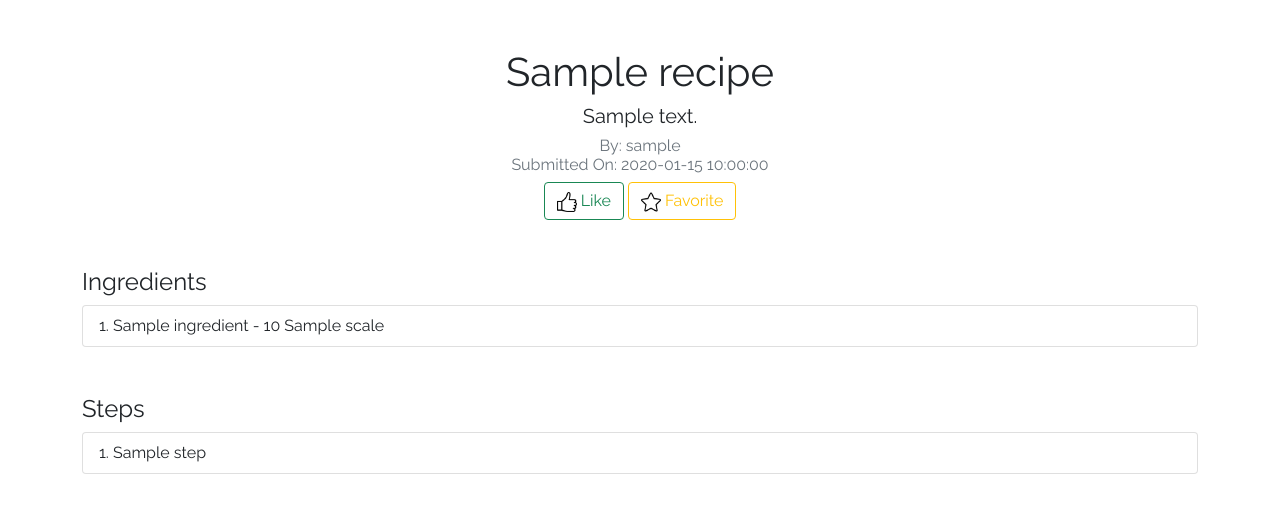
After one commit to natyavidhan/da-cookbook, a Flask app: template templates/recipe.html in a window 1280 px wide. The commit adds this page. Shown: the top 513 px of the page. Run offline with Flask 2, Linux system fonts and the light colour scheme; the template is opened without the code that fills it: most values are stand-ins (such as "Sample title", 1, 10 or a date in 2020); parts of the project's set-up code (start-up, migrations or seed data) failed here and were passed over; some libraries are stand-ins or nearby versions.

Commit message:
recipe preview and display on homepage

```diff
--- a/app.py
+++ b/app.py
@@ -1,4 +1,4 @@
-from flask import Flask, render_template, request, redirect, url_for, flash, session,jsonify
+from flask import Flask, render_template, request, redirect, url_for, flash, session, jsonify, abort
 import databases
 import json
 from authlib.integrations.flask_client import OAuth
@@ -20,7 +20,11 @@ backends = [Google]
 @app.route('/')
 def home():
     if 'user' in session:
-        return render_template('user.html', user=session['user'])
+        recipes = []
+        for recipe in database.getUserRecipes(session['user']['_id']):
+            recipes.append(database.getRecipeByID(recipe))
+        print(recipes)
+        return render_template('user.html', user=session['user'], recipes=recipes)
     return render_template('index.html')
 
 @app.route('/logout')
@@ -57,15 +61,43 @@ def new():
         "tags": recipe['tags'].split(" "),
         "by": session['user']['_id'],
         "likes": [],
+        "favorite": [],
         "created": datetime.now().strftime("%Y-%m-%d %H:%M:%S")
     }
     database.addRecipe(recipe)
     return redirect(url_for('home'))
 
-@app.route("/recipe/<id>")
+@app.route("/recipe/<id>", methods=['GET', 'DELETE'])
 def recipe(id):
-    recipe = database.getRecipe(id)
-    return render_template("recipe.html", recipe=recipe)
+    recipe = database.getRecipeByID(id)
+    recipe['by'] = database.getUser(recipe['by'])
+    if 'user' in session:
+        if request.method == "DELETE":
+            try:
+                database.deleteRecipe(id)
+                return "deleted"
+            except:
+                return abort(404)
+        return render_template("recipe.html", recipe=recipe, user=session['user'])
+    return render_template("recipe.html", recipe=recipe, user=None)
+
+@app.route("/recipe/<id>/like", methods=['POST'])
+def like(id):
+    if 'user' not in session:
+        return abort(401)
+    result = database.likeRecipe(session['user']['_id'], id)
+    if not result:
+        database.unlikeRecipe(session['user']['_id'], id)
+    return "liked"
+
+@app.route("/recipe/<id>/favorite", methods=['POST'])
+def favorite(id):
+    if 'user' not in session:
+        return abort(401)
+    result = database.addFavorite(session['user']['_id'], id)
+    if not result:
+        database.removeFavorite(session['user']['_id'], id)
+    return "favorited"
 
 def handle_authorize(remote, token, user_info):
     if not database.userExists(user_info['email']):
--- /dev/null
+++ b/static/style.css
@@ -0,0 +1,5 @@
+.recipe{
+    background-color: rgb(221, 221, 221);
+    border-radius: 25px;
+    padding: 10px;
+}
--- a/templates/base.html
+++ b/templates/base.html
@@ -16,6 +16,7 @@
     <script src="https://code.jquery.com/jquery-3.6.0.min.js" integrity="sha256-/xUj+3OJU5yExlq6GSYGSHk7tPXikynS7ogEvDej/m4=" crossorigin="anonymous"></script>
     <meta property="og:type" content="website">
     <meta property="og:site_name" content="Da Cookbook">
+    <link rel="stylesheet" href="/static/style.css">
     <meta property="og:title" content="{% block name %}
 
     {% endblock name %}">
--- /dev/null
+++ b/templates/recipe.html
@@ -0,0 +1,99 @@
+{% extends 'base.html' %}
+{% block title %}
+    {{recipe['title']}} | Da Cookbook
+{% endblock title %}
+{% block name %}
+    {{recipe['title']}} | Da Cookbook
+{% endblock name %}
+{% block content %}
+<div class="container mt-5">
+    <div class="text-center">
+        <h1>{{recipe['title']}}</h1>
+        <h5>{{recipe['description']}}</h5>
+        <h6 class="text-muted">
+            By: {{recipe['by']['username']}} <br>
+            Submitted On: {{recipe['created']}}
+        </h6>
+        {% if user is not none %}
+        <div class="buttons">
+            <button class="btn btn-outline-success" id="like-button" onclick="like()"><img src="/static/img/like.png" alt="" height="20px"> Like</button>
+            <button class="btn btn-outline-warning" id="favorite-button" onclick="favorite()"><img src="/static/img/favorite.png" alt="" height="20px"> Favorite</button>
+            {% if user['_id'] == recipe['by']['_id'] %}
+                <button class="btn btn-danger" onclick="deleteRecipe()">Delete Recipe</button>
+            {% endif %}
+        </div>
+        {% endif %}
+    </div>
+    <div class="ingredients mt-5">
+        <h4>Ingredients</h4>
+          <ul class="list-group list-group-numbered">
+            {% for ingredient in recipe['ingredients'] %}
+              <li class="list-group-item">{{ingredient['name']}} - {{ingredient['amount']}} {{ingredient['scale']}}</li>
+            {% endfor %}
+          </ul>
+    </div>
+    <div class="steps mt-5">
+        <h4>Steps</h4>
+          <ol class="list-group list-group-numbered">
+            {% for step in recipe['steps'] %}
+              <li class="list-group-item">{{step}}</li>
+            {% endfor %}
+          </ol>
+    </div>
+</div>
+<script>
+    function like(){
+        $.post('/recipe/{{recipe["_id"]}}/like',
+                    {
+                        "csrf_token": "{{ csrf_token() }}"
+                    },
+        function(data){
+                if($('#like-button').hasClass('btn-outline-success')){
+                    $('#like-button').removeClass('btn-outline-success');
+                    $('#like-button').addClass('btn-success');
+                    $('#like-button').html('<img src="/static/img/liked.png" alt="" height="20px"> Liked');
+                }else{
+                    $('#like-button').removeClass('btn-success');
+                    $('#like-button').addClass('btn-outline-success');
+                    $('#like-button').html('<img src="/static/img/like.png" alt="" height="20px"> Like');
+                }
+        });
+    }
+
+    function favorite(){
+        $.post('/recipe/{{recipe["_id"]}}/favorite',
+                    {
+                        "csrf_token": "{{ csrf_token() }}"
+                    },
+        function(data){
+            if(data.success){
+                if($('#favorite-button').hasClass('btn-outline-warning')){
+                    $('#favorite-button').removeClass('btn-outline-warning');
+                    $('#favorite-button').addClass('btn-warning');
+                    $('#favorite-button').html('<img src="/static/img/favorited.png" alt="" height="20px"> Favorited');
+                }else{
+                    $('#favorite-button').removeClass('btn-warning');
+                    $('#favorite-button').addClass('btn-outline-warning');
+                    $('#favorite-button').html('<img src="/static/img/favorite.png" alt="" height="20px"> Favorite');
+                }
+            }
+        });
+    }
+
+    function deleteRecipe(){
+        perm = confirm("Are you sure you want to delete this recipe?");
+        if (perm){
+            $.ajax({
+                url: `/recipe/{{recipe['_id']}}`,
+                type: 'DELETE',
+                    data: {
+                        "csrf_token": "{{ csrf_token() }}"
+                    },
+                success: function(result){
+                    window.location.href = '/';
+                }
+            });
+        }
+    }
+</script>
+{% endblock content %}
```
Also changed, not shown: databases.py (+54 -1 lines), templates/user.html (+9 -0 lines), static/img/favorite.png (added), static/img/favorited.png (added), static/img/like.png (added), static/img/liked.png (added).
